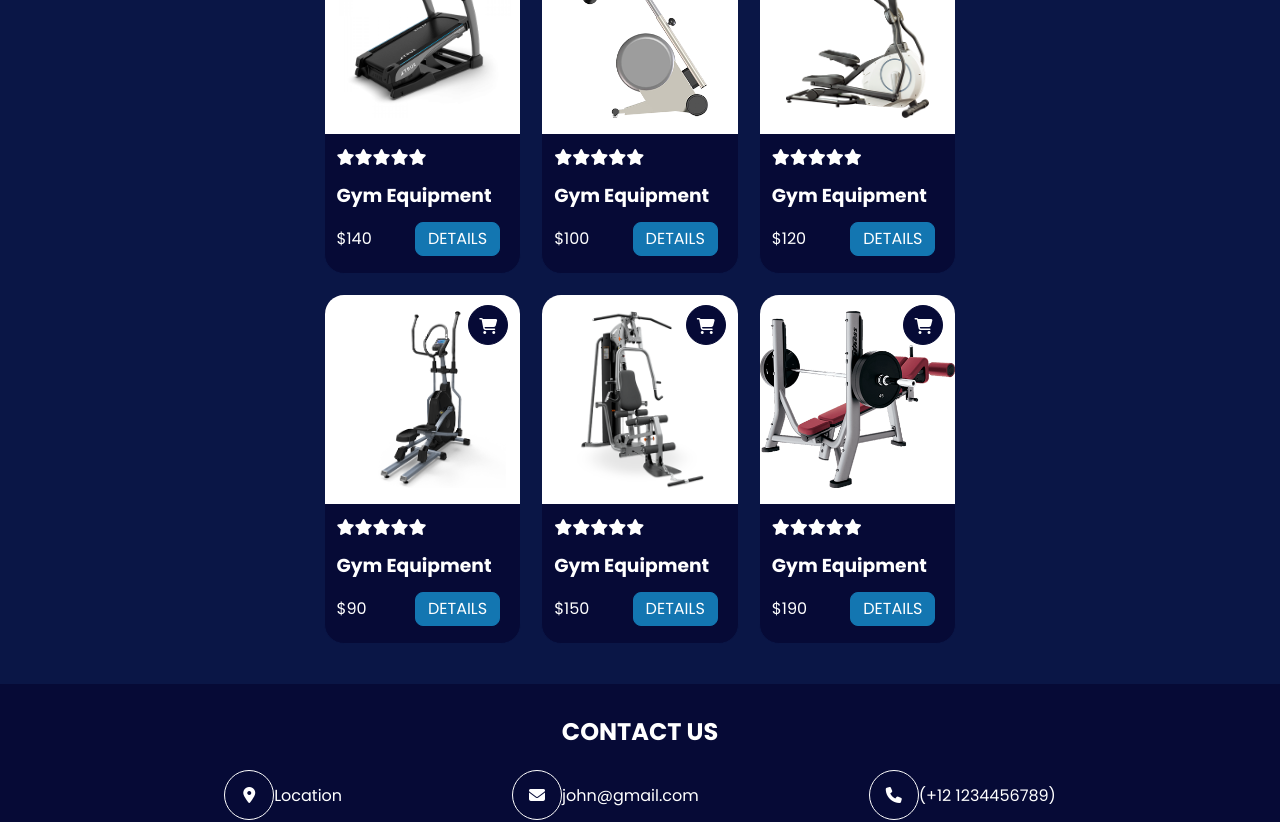
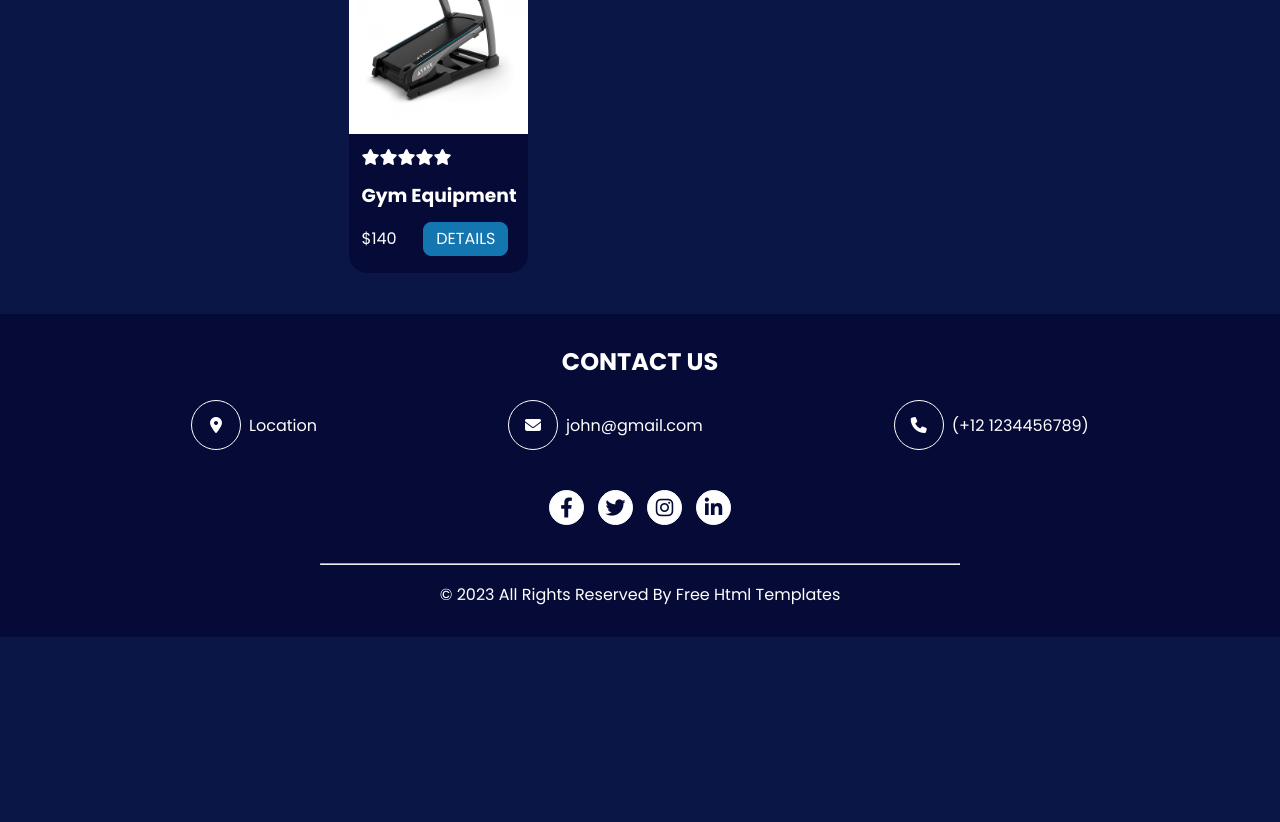
Before and after one commit to petkovpavel45/project-for-react, a React (Create React App) app in the folder client/: page /products in a window 1280 px wide. Shown: the part 360-1182 px from the top of the page. After the commit the page ends 997 px from the top, so only its background shows below. Built offline with nearby package versions, Linux system fonts and the light colour scheme.

Commit message:
update some css and paths

```diff
--- a/client/public/styles/footer.css
+++ b/client/public/styles/footer.css
@@ -3,6 +3,7 @@
     text-align: center;
     padding-bottom: 30px;
     padding-top: 30px;
+    text-align: center;
 }
 
 #footer .contact-us {
@@ -15,10 +16,10 @@
 
 #footer .contacts-info {
     display: flex;
-    justify-content: center;
-    gap: 170px;
+    justify-content: space-evenly;
     align-items: center;
     margin-bottom: 20px;
+    width: 100%;
 }
 
 #footer .contacts-info i {
@@ -27,6 +28,8 @@
     border-radius: 50%;
     border: 1px solid white;
     line-height: 3;
+    margin-right: 8px;
+
 
 }
 
--- a/client/public/styles/products.css
+++ b/client/public/styles/products.css
@@ -34,6 +34,11 @@
     height: 100%;
     object-fit: contain;
     padding: 16px 0px;
+}
+
+#products .btn-cart {
+    all: unset;
+    cursor: pointer;
 }
 
 #products .fa-cart-shopping {
--- a/client/src/Components/Details/Details.js
+++ b/client/src/Components/Details/Details.js
@@ -4,7 +4,7 @@ export const Details = () => {
       <h2 className="details-heading">Product Detail</h2>
       <div className="details-container">
         <div className="img-wrapper">
-          <img src="images/p1.png" alt="" className="details-img" />
+          <img src="../../../public/images/p1.png" alt="p1" className="details-img" />
         </div>
         <div className="details-info">
           <h3 className="details-title">Treadmill X784-K2</h3>
--- a/client/src/Components/Hero/Hero.js
+++ b/client/src/Components/Hero/Hero.js
@@ -1,3 +1,5 @@
+import { Link } from "react-router-dom";
+
 export const Hero = () => {
   return (
     <section id="hero">
@@ -11,7 +13,7 @@ export const Hero = () => {
           Lorem ipsum dolor, sit amet consectetur adipisicing elit. Commodi iste
           modi quod illo deleniti ratione!
         </p>
-        <button className="btn">READ MORE</button>
+        <Link to={'/products'} className="btn">READ MORE</Link>
       </div>
     </section>
   );
--- a/client/src/Components/Login/Login.js
+++ b/client/src/Components/Login/Login.js
@@ -1,4 +1,5 @@
-/* eslint-disable jsx-a11y/anchor-is-valid */
+import { Link } from "react-router-dom";
+
 export const Login = () => {
   return (
     <section id="login">
@@ -37,9 +38,9 @@ export const Login = () => {
           <span>
             If you don't have profile please{" "}
             <i className="fa-solid fa-arrow-right"></i>
-            <a className="sign" href="#">
+            <Link className="sign" to="/register">
               Sign up
-            </a>
+            </Link>
           </span>
         </p>
       </form>
--- a/client/src/Components/Products/Products.js
+++ b/client/src/Components/Products/Products.js
@@ -1,4 +1,6 @@
 /* eslint-disable jsx-a11y/anchor-is-valid */
+import { Link } from "react-router-dom";
+
 export const Products = () => {
   return (
     <section id="products">
@@ -10,9 +12,9 @@ export const Products = () => {
         <div className="product-card">
           <div className="img-wrapper">
             <img className="product-img" src="images/p1.png" alt="p1" />
-            <a href="">
+            <button className="btn-cart">
               <i className="fa-solid fa-cart-shopping"></i>
-            </a>
+            </button>
           </div>
           <span className="ratings">
             <i className="fa-solid fa-star"></i>
@@ -24,119 +26,9 @@ export const Products = () => {
           <h3 className="card-title">Gym Equipment</h3>
           <div className="price-details-wrapper">
             <p className="card-price">$140</p>
-            <a href="#" className="btn btn-detail">
+            <Link to="/products/:productId" className="btn btn-detail">
               DETAILS
-            </a>
-          </div>
-        </div>
-        <div className="product-card">
-          <div className="img-wrapper">
-            <img className="product-img" src="images/p2.png" alt="p1" />
-            <a href="">
-              <i className="fa-solid fa-cart-shopping"></i>
-            </a>
-          </div>
-          <span className="ratings">
-            <i className="fa-solid fa-star"></i>
-            <i className="fa-solid fa-star"></i>
-            <i className="fa-solid fa-star"></i>
-            <i className="fa-solid fa-star"></i>
-            <i className="fa-solid fa-star"></i>
-          </span>
-          <h3 className="card-title">Gym Equipment</h3>
-          <div className="price-details-wrapper">
-            <p className="card-price">$100</p>
-            <a href="#" className="btn btn-detail">
-              DETAILS
-            </a>
-          </div>
-        </div>
-        <div className="product-card">
-          <div className="img-wrapper">
-            <img className="product-img" src="images/p3.png" alt="p1" />
-            <a href="">
-              <i className="fa-solid fa-cart-shopping"></i>
-            </a>
-          </div>
-          <span className="ratings">
-            <i className="fa-solid fa-star"></i>
-            <i className="fa-solid fa-star"></i>
-            <i className="fa-solid fa-star"></i>
-            <i className="fa-solid fa-star"></i>
-            <i className="fa-solid fa-star"></i>
-          </span>
-          <h3 className="card-title">Gym Equipment</h3>
-          <div className="price-details-wrapper">
-            <p className="card-price">$120</p>
-            <a href="#" className="btn btn-detail">
-              DETAILS
-            </a>
-          </div>
-        </div>
-        <div className="product-card">
-          <div className="img-wrapper">
-            <img className="product-img" src="images/p4.png" alt="p1" />
-            <a href="">
-              <i className="fa-solid fa-cart-shopping"></i>
-            </a>
-          </div>
-          <span className="ratings">
-            <i className="fa-solid fa-star"></i>
-            <i className="fa-solid fa-star"></i>
-            <i className="fa-solid fa-star"></i>
-            <i className="fa-solid fa-star"></i>
-            <i className="fa-solid fa-star"></i>
-          </span>
-          <h3 className="card-title">Gym Equipment</h3>
-          <div className="price-details-wrapper">
-            <p className="card-price">$90</p>
-            <a href="#" className="btn btn-detail">
-              DETAILS
-            </a>
-          </div>
-        </div>
-        <div className="product-card">
-          <div className="img-wrapper">
-            <img className="product-img" src="images/p5.png" alt="p1" />
-            <a href="">
-              <i className="fa-solid fa-cart-shopping"></i>
-            </a>
-          </div>
-          <span className="ratings">
-            <i className="fa-solid fa-star"></i>
-            <i className="fa-solid fa-star"></i>
-            <i className="fa-solid fa-star"></i>
-            <i className="fa-solid fa-star"></i>
-            <i className="fa-solid fa-star"></i>
-          </span>
-          <h3 className="card-title">Gym Equipment</h3>
-          <div className="price-details-wrapper">
-            <p className="card-price">$150</p>
-            <a href="#" className="btn btn-detail">
-              DETAILS
-            </a>
-          </div>
-        </div>
-        <div className="product-card">
-          <div className="img-wrapper">
-            <img className="product-img" src="images/p6.png" alt="p1" />
-            <a href="">
-              <i className="fa-solid fa-cart-shopping"></i>
-            </a>
-          </div>
-          <span className="ratings">
-            <i className="fa-solid fa-star"></i>
-            <i className="fa-solid fa-star"></i>
-            <i className="fa-solid fa-star"></i>
-            <i className="fa-solid fa-star"></i>
-            <i className="fa-solid fa-star"></i>
-          </span>
-          <h3 className="card-title">Gym Equipment</h3>
-          <div className="price-details-wrapper">
-            <p className="card-price">$190</p>
-            <a href="#" className="btn btn-detail">
-              DETAILS
-            </a>
+            </Link>
           </div>
         </div>
       </div>
--- a/client/src/Components/Register/Register.js
+++ b/client/src/Components/Register/Register.js
@@ -1,4 +1,4 @@
-/* eslint-disable jsx-a11y/anchor-is-valid */
+import { Link } from "react-router-dom";
 export const Register = () => {
   return (
     <section id="register">
@@ -78,9 +78,9 @@ export const Register = () => {
           <span>
             If you already have a profile please{" "}
             <i className="fa-solid fa-arrow-right"></i>
-            <a className="sign" href="#">
+            <Link className="sign" to="/login">
               Sign in
-            </a>
+            </Link>
           </span>
         </p>
       </form>
```
